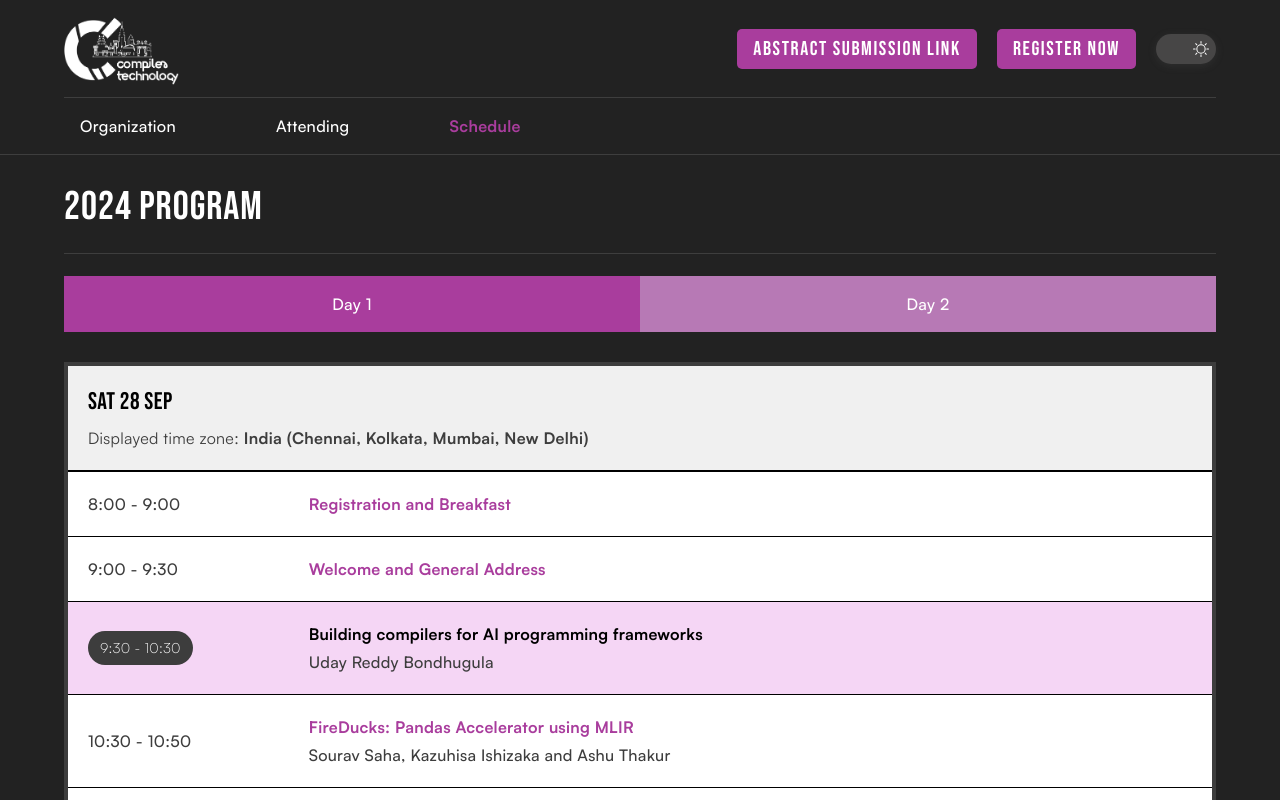
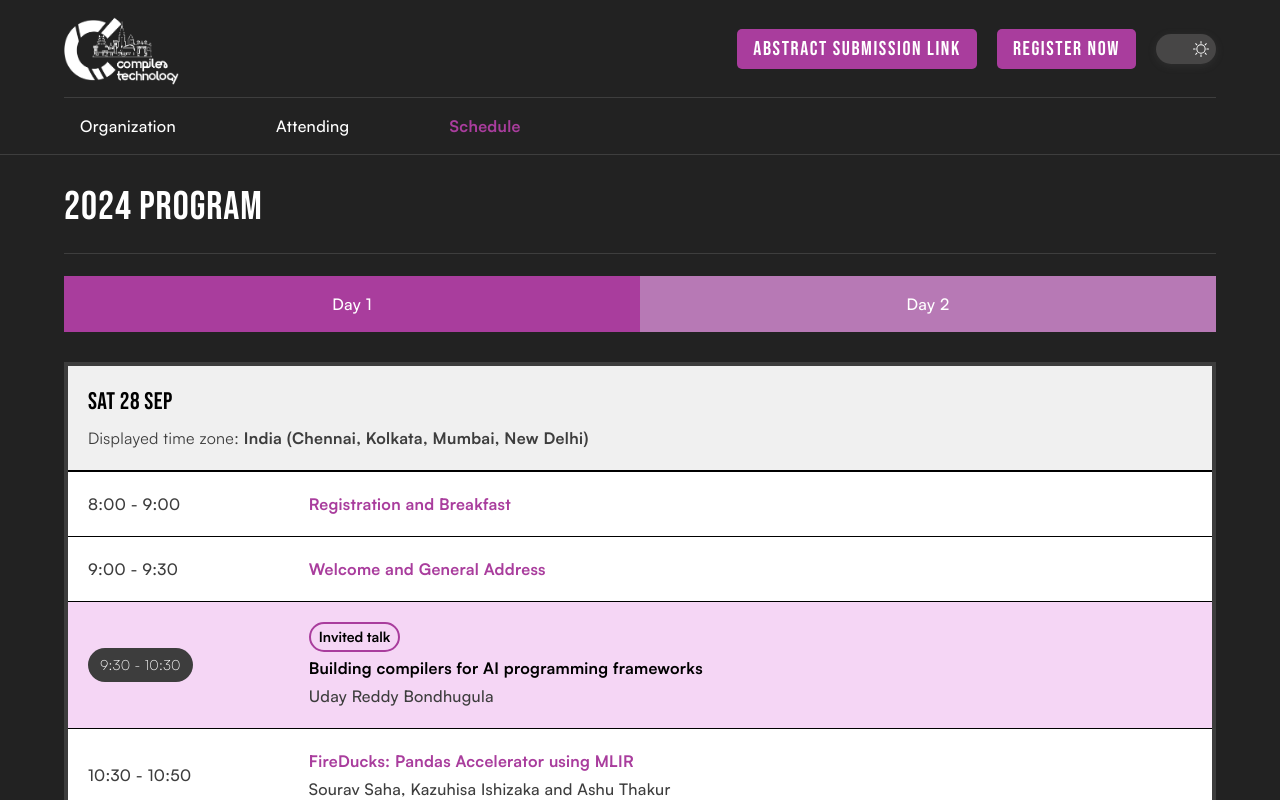
Before and after one commit to compilertech/compilertech-fe, a React (Vite) app: page /schedule in a window 1280 px wide. Shown: the top 800 px of the page. Built offline with nearby package versions, Linux system fonts and the light colour scheme.

Commit message:
Added pill to invited talks

```diff
--- a/src/components/SchedulePage/ProgramTable.tsx
+++ b/src/components/SchedulePage/ProgramTable.tsx
@@ -28,6 +28,11 @@ function ProgramTable({ day }: ProgramTableProps) {
                 <SessionTime>{sessionData.mainTime}</SessionTime>
               </SessionTimeWrapper>
               <SessionTypeWrapper>
+                {sessionData.subLeading && (
+                  <div>
+                    <Pill>Invited talk</Pill>
+                  </div>
+                )}
                 <SessionType>{sessionData.leading}</SessionType>
                 <SessionDescription>
                   {sessionData.subLeading}
@@ -54,6 +59,17 @@ function ProgramTable({ day }: ProgramTableProps) {
 }
 
 export default ProgramTable;
+
+const Pill = styled.div`
+  display: inline-block;
+  padding: 4px 8px;
+  background-color: #f5d6f5;
+  border: 2px solid ${({ theme }) => theme.primary};
+  border-radius: 24px;
+  color: black;
+  font-size: 14px;
+  font-weight: 700;
+`;
 
 const Heading = styled.div`
   padding: 20px;
@@ -174,7 +190,6 @@ const SessionTypeWrapper = styled.div`
 
 const SessionType = styled.span`
   color: black;
-  text-align: justify;
   font-family: Satoshi;
   font-size: 16px;
   font-style: normal;
@@ -209,7 +224,6 @@ const Duration = styled.span`
 
 const SectionHeading = styled.span`
   color: ${({ theme }) => theme.primary};
-  text-align: justify;
   font-family: Satoshi;
   font-size: 16px;
   font-style: normal;
```
